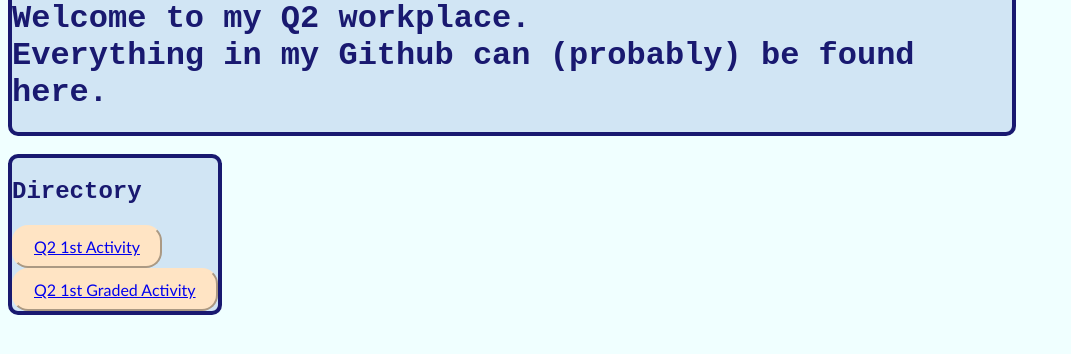
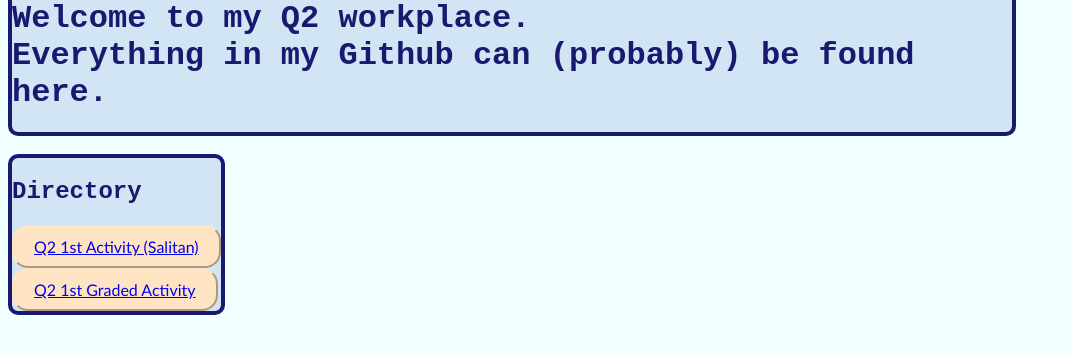
Before and after one commit to timsur29/CS3_2ndQtrPortfolio, a plain HTML site: page index.html in a window 1280 px wide. Shown: the part 92-446 px from the top of the page, without its empty margins (0-1071 px from the left). Drawn offline with Linux system fonts and the light colour scheme.

Commit message:
edit to hopefully make github lock in

```diff
--- a/index.html
+++ b/index.html
@@ -12,7 +12,7 @@
         </div><br><br>
         <div id="enclosure1" width="1000px">
             <h2>Directory<br></h1>
-                <button><a href="public/Q2_1stActivity.html">Q2 1st Activity</a></button><br>
+                <button><a href="public/Q2_1stActivity.html">Q2 1st Activity (Salitan)</a></button><br>
                 <button><a href="public/Q2_1stGraded.html">Q2 1st Graded Activity</a></button><br>
         </div>
     </body>
```
